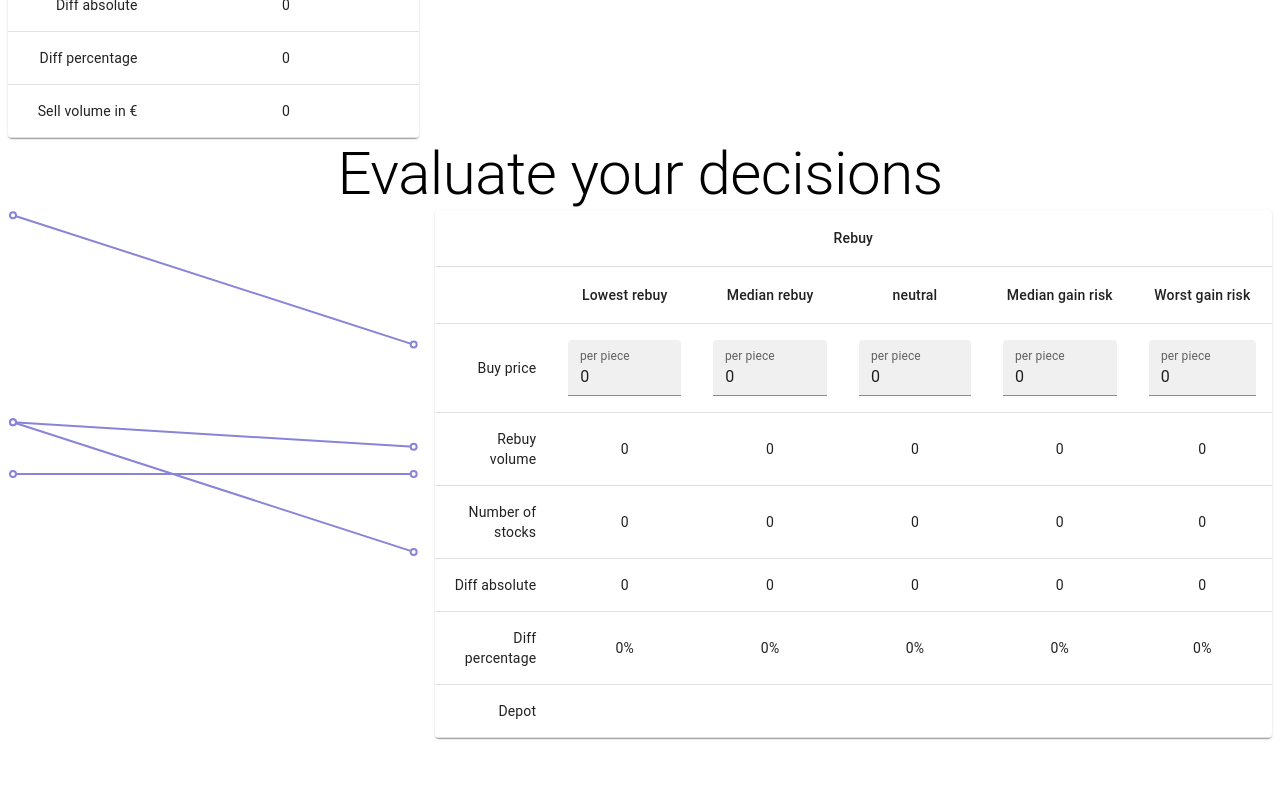
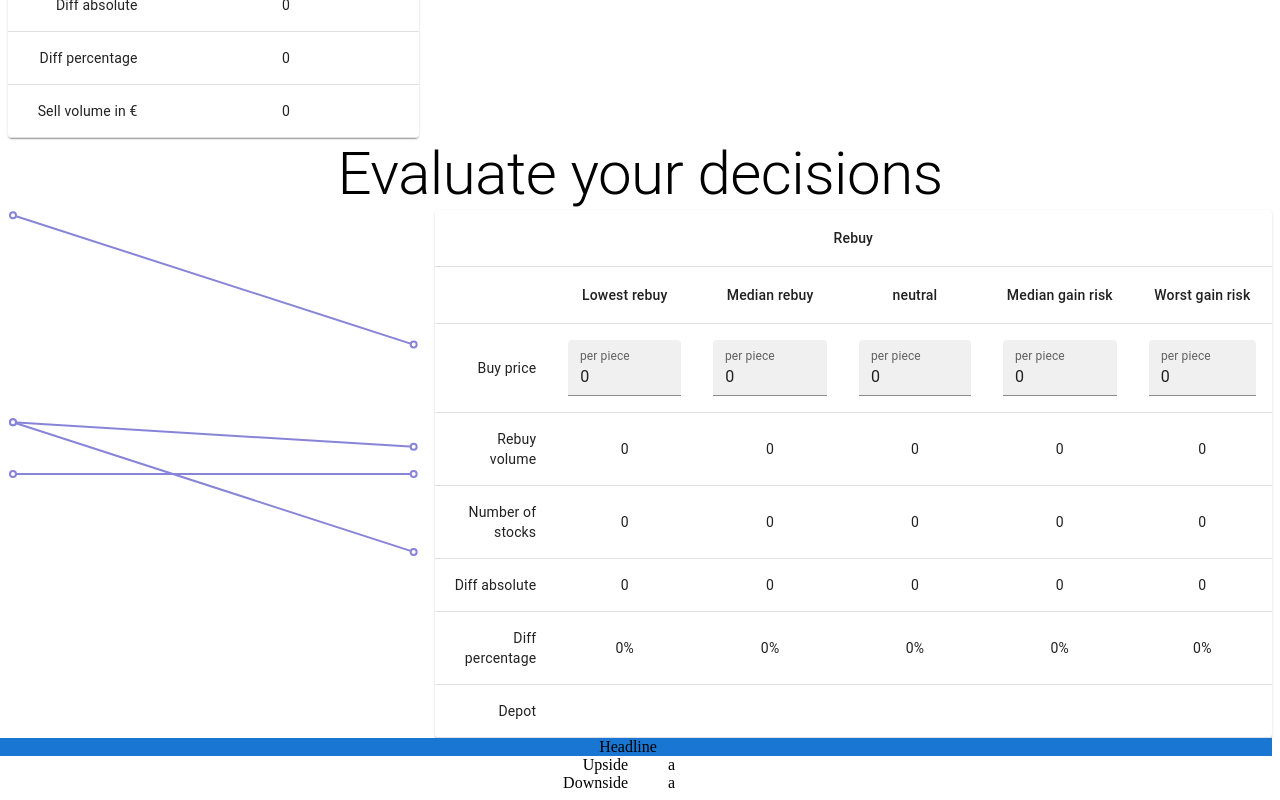
Before and after one commit to rainerknabenbauer/volastock, a Next.js app: page / in a window 1280 px wide. Shown: the part 446-1246 px from the top of the page. Before the commit the page ends 1192 px from the top, so only its background shows below. Built offline with nearby package versions, Linux system fonts and the light colour scheme.

Commit message:
Add RiskAssessment view

```diff
--- a/src/app/page.tsx
+++ b/src/app/page.tsx
@@ -5,6 +5,7 @@ import { Grid, TextField, Typography, Box } from '@mui/material';
 import Graph from '../components/Graph.tsx'
 import SimpleTradeTable from '../components/SimpleTradeTable.tsx'
 import RebuyTradeTable from '../components/RebuyTradeTable.tsx'
+import RiskAssessment from '../components/RiskAssessment.tsx'
 import * as constants from '../constants/constants';
 import { useState, useEffect } from 'react';
 
@@ -52,6 +53,9 @@ export default function Page() {
             </Grid>
           </Grid>
         </Box>
+        <Box sx={{ flexGrow: 1 }}>
+          <RiskAssessment />
+        </Box>
         </>
     );
 }
--- /dev/null
+++ b/src/components/RiskAssessment.tsx
@@ -0,0 +1,26 @@
+import { Grid, Box } from '@mui/material';
+import { useTheme } from '@mui/material/styles';
+
+
+export default function Page() {
+
+    const theme = useTheme();
+    // Upside and downsite color coding can be adjusted with opacity?
+
+    return (
+        <>
+        <Box  sx={{ width: '100%' }}>
+        <Grid container columnSpacing={{ xs: 1, sm: 2, md: 3}}>
+            <Grid xs={12} style={{textAlign: "center", backgroundColor: theme.palette.primary.main}}>Headline</Grid>
+
+            <Grid xs={6} style={{textAlign: "right"}}>Upside</Grid>
+            <Grid xs={6} sx={{ pl: 5 }} style={{textAlign: "left"}}>a</Grid>
+
+            <Grid xs={6} style={{textAlign: "right"}}>Downside</Grid>
+            <Grid xs={6} sx={{ pl: 5 }} style={{textAlign: "left"}}>a</Grid>
+        </Grid>
+        </Box>
+        </>
+    )
+
+}
```
